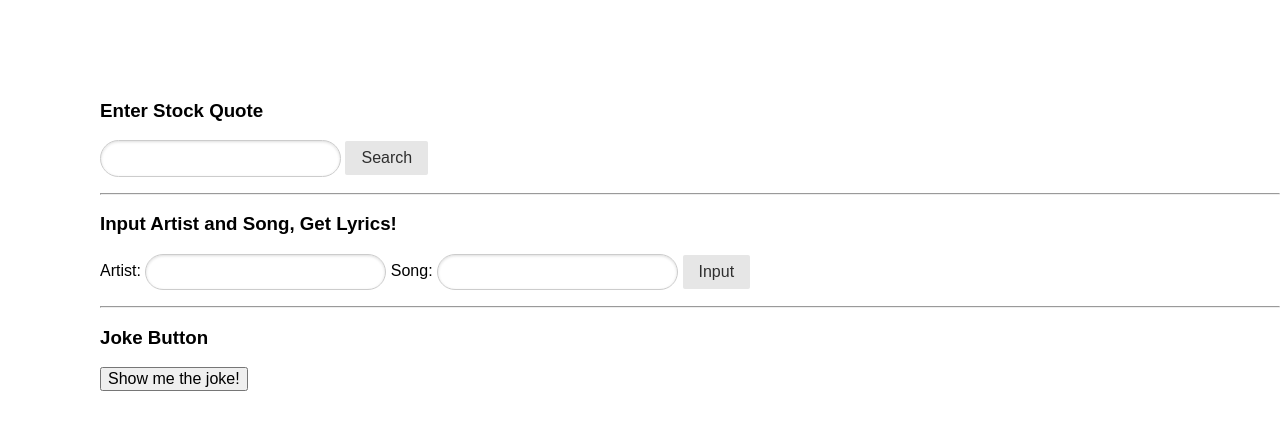
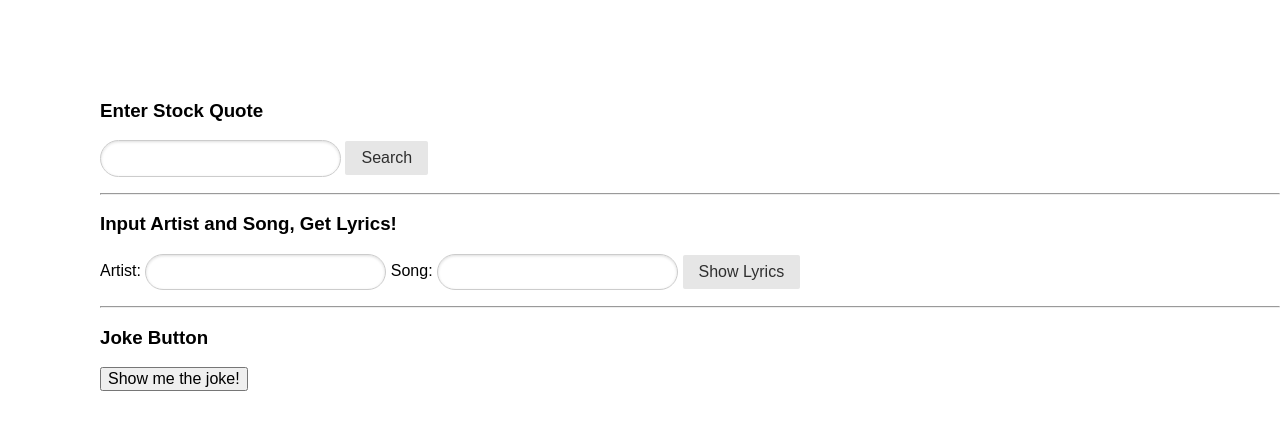
Before and after one commit to iguitarguy/APImash, a plain HTML site: page index.html in a window 1280 px wide. Drawn offline with nearby package versions, Linux system fonts and the light colour scheme.

Commit message:
Fix lyrics button

```diff
--- a/index.html
+++ b/index.html
@@ -37,7 +37,7 @@
   <form class="pure-form">
     Artist: <input type="text" class="pure-input-rounded" id="artist">
     Song: <input type="text" class="pure-input-rounded" id="song">
-    <button type="submit" class="pure-button" id="input">Input</button>
+    <button type="submit" class="pure-button" id="input">Show Lyrics</button>
   </form>
 
   <script>
```
